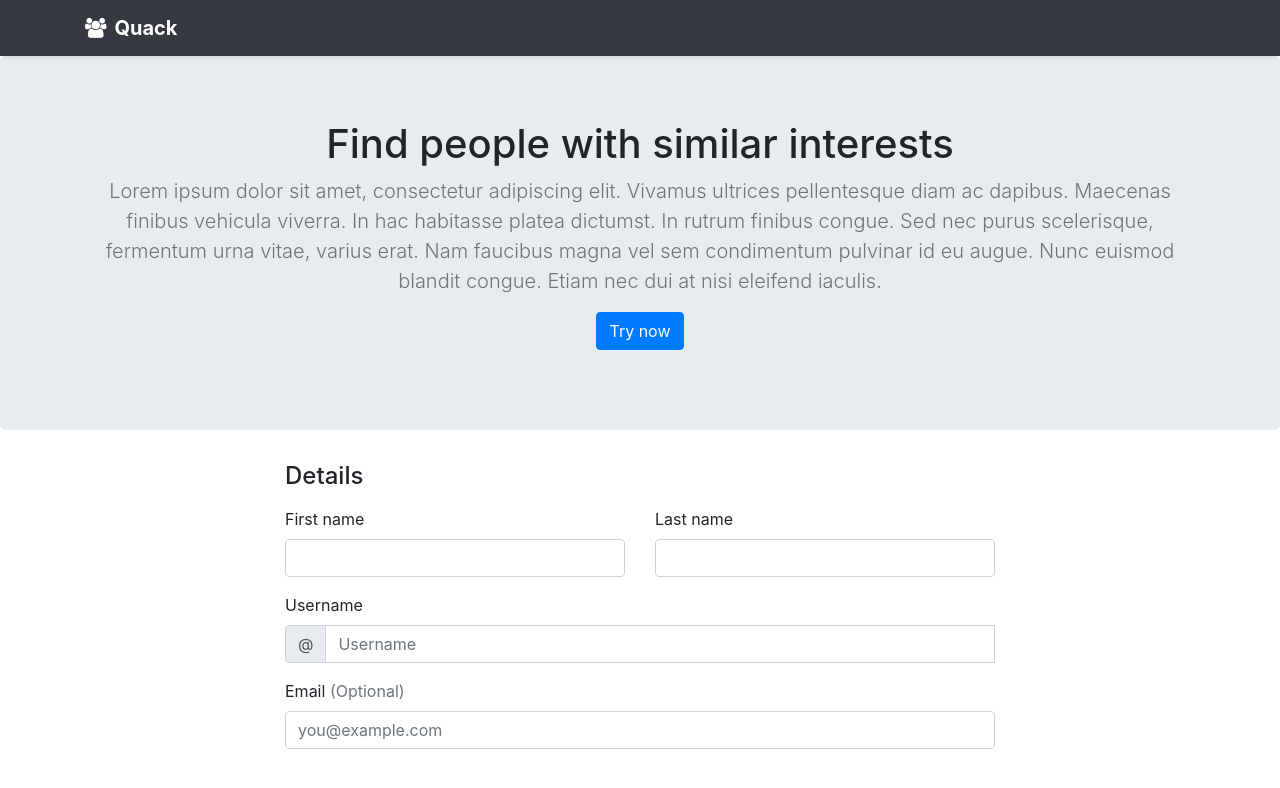
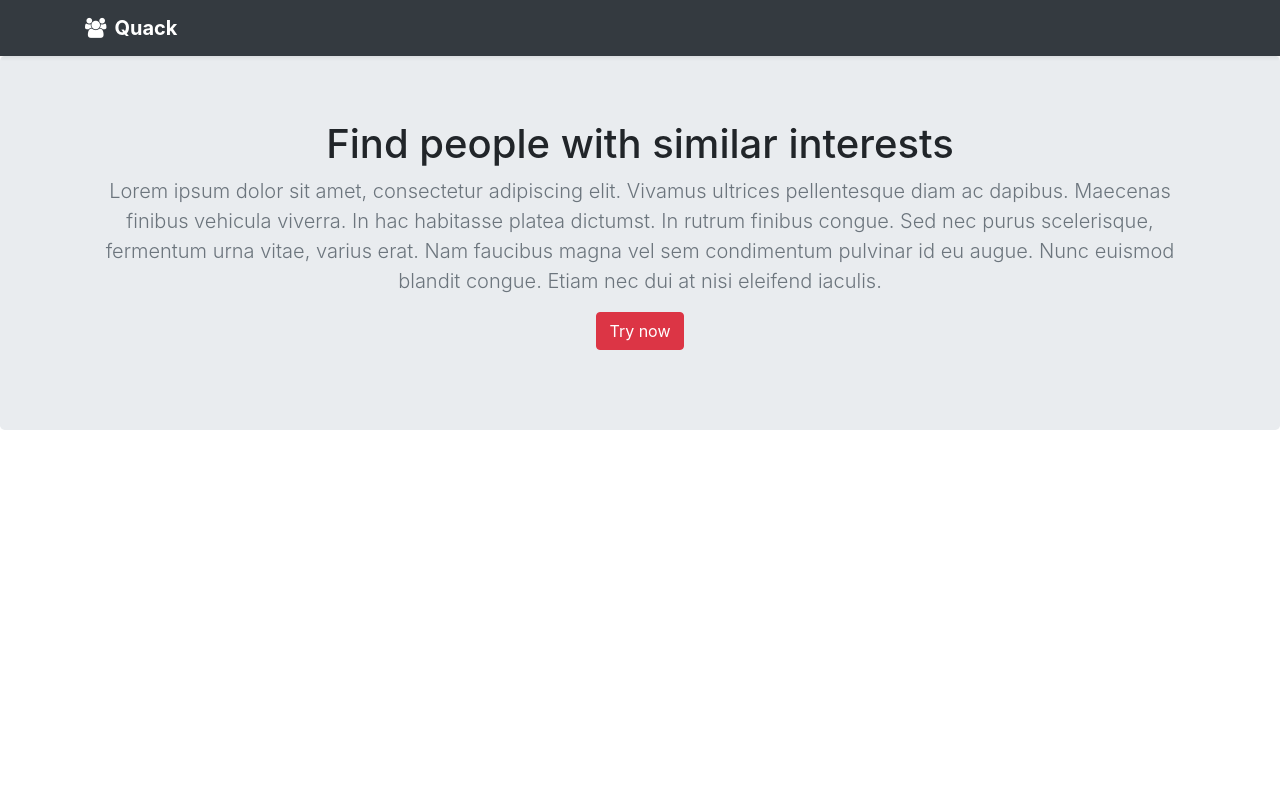
Before and after one commit to VrtanoskiAndrej/quack-hacks2020, a React (Create React App) app in the folder frontend/: page / in a window 1280 px wide. Shown: the top 788 px of the page. Built offline with nearby package versions, Linux system fonts and the light colour scheme.

Commit message:
Update App.js

```diff
--- a/frontend/src/App.js
+++ b/frontend/src/App.js
@@ -3,6 +3,19 @@ import InputField from "./components/InputField";
 import './App.css';
 
 class App extends Component {
+    constructor(props) {
+        super(props);
+        this.state = {shown: false};
+        this.showStateHandler = this.showStateHandler.bind(this);
+    }
+
+    showStateHandler(){
+        this.setState(prevState => ({
+            shown: !prevState.shown
+        }));
+    }
+
+
     render() {
         return (
             <div className="App">
@@ -23,13 +36,14 @@ class App extends Component {
                             varius erat. Nam faucibus magna vel sem condimentum pulvinar id eu augue. Nunc euismod
                             blandit congue. Etiam nec dui at nisi eleifend iaculis. </p>
                         <p>
-                            <a href="#" className="btn btn-primary">Try now</a>
+                            <button onClick={this.showStateHandler} className="btn btn-danger">Try now</button>
                         </p>
                     </div>
                 </section>
+                { this.state.shown ?
                 <div className='container d-flex justify-content-center'>
                     <InputField/>
-                </div>
+                </div> : null}
             </div>
         );
     }
```
